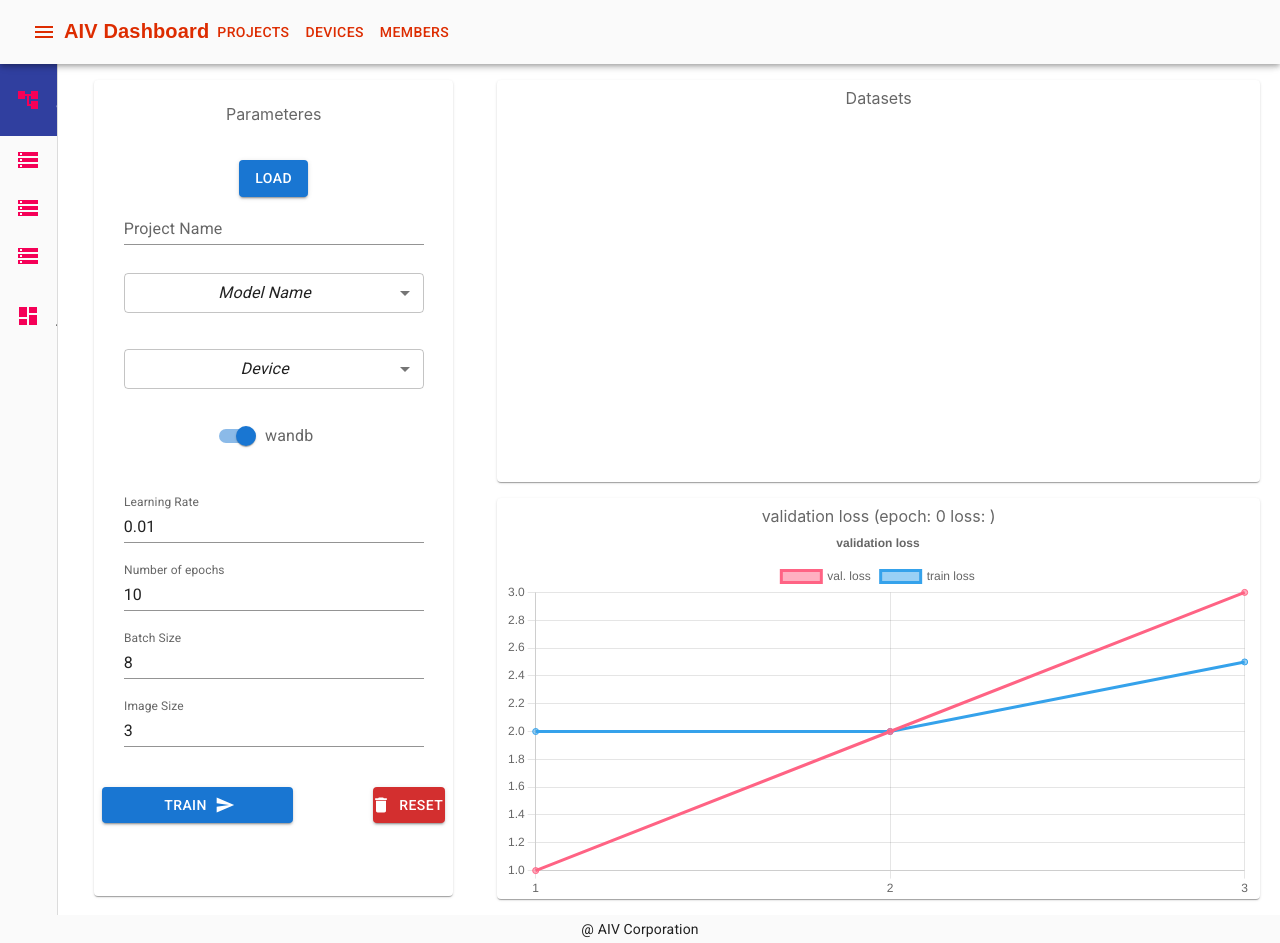
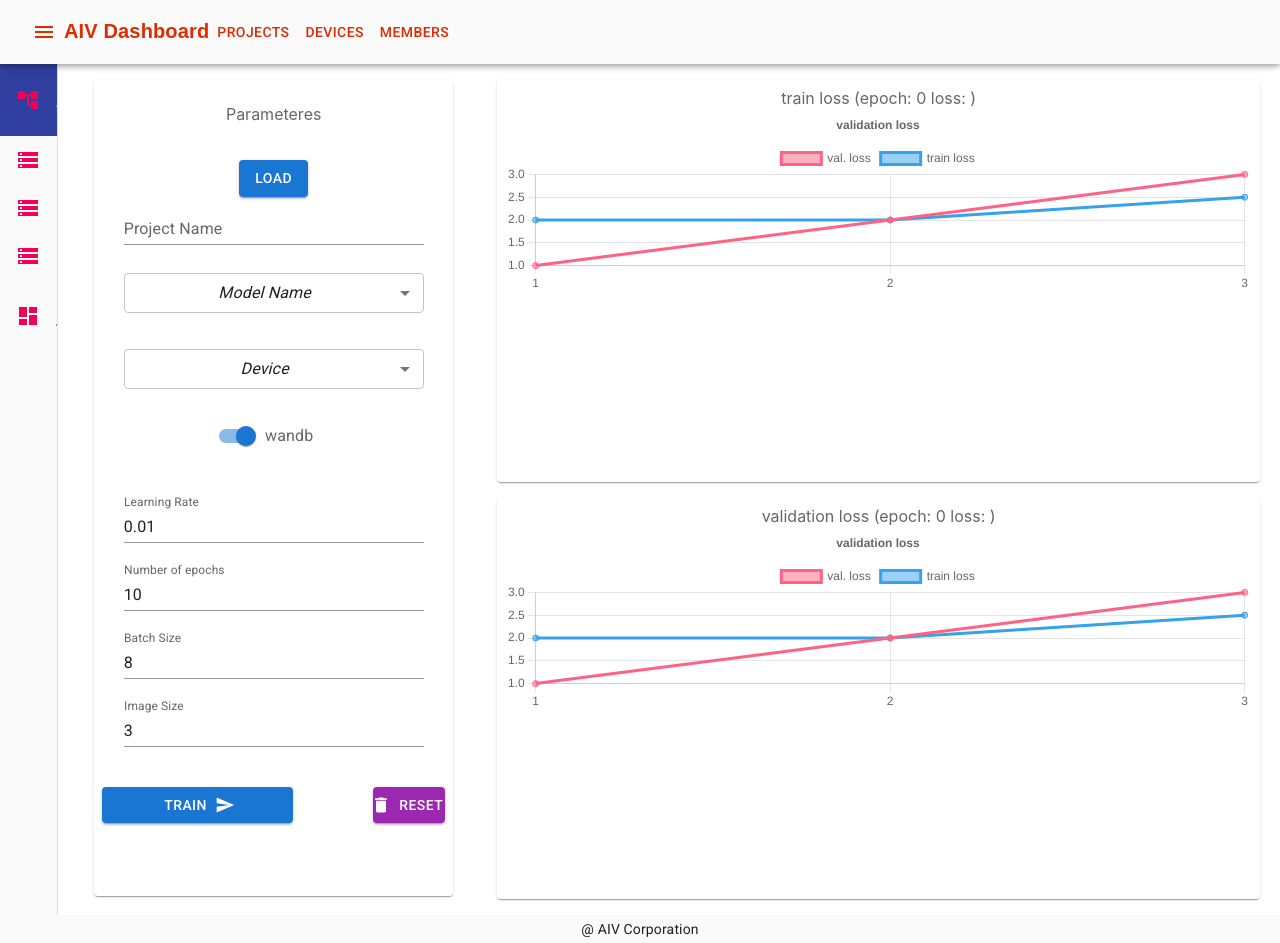
Before and after one commit to wonchul-kim/dashboard_layout, a React (Create React App) app in the folder ui/: page /mlworkflow in a window 1280 px wide. Built offline with nearby package versions, Linux system fonts and the light colour scheme; no server answers.

Commit message:
split train & val loss graph

```diff
--- a/ui/package.json
+++ b/ui/package.json
@@ -29,6 +29,7 @@
     "react-chartjs-2": "^4.0.0",
     "react-dom": "^17.0.1",
     "react-icons": "^4.3.1",
+    "react-native": "^0.66.4",
     "react-router-dom": "^5.2.0",
     "react-scripts": "4.0.1",
     "socket.io-client": "^4.4.1",
--- a/ui/src/drawerPages/mlworkflow.tsx
+++ b/ui/src/drawerPages/mlworkflow.tsx
@@ -20,7 +20,6 @@ import Switch from '@mui/material/Switch';
 import FormControlLabel from '@mui/material/FormControlLabel';
 import socketIOClient from 'socket.io-client';
 
-
 import {
   Chart as ChartJS,
   CategoryScale,
@@ -42,7 +41,23 @@ ChartJS.register(
   Legend
 );
 
-const options = {
+const trainChartOptions = {
+  responsive: true,
+  plugins: {
+    legend: {
+      position: 'top' as const,
+    },
+    title: {
+      display: true,
+      text: 'validation loss',
+    },
+  },
+  scale: {
+
+  }
+};
+
+const valChartOptions = {
   responsive: true,
   plugins: {
     legend: {
@@ -54,7 +69,6 @@ const options = {
     },
   },
 };
-
 
 const Item = styled(Paper)(({ theme }) => ({
   padding: theme.spacing(1),
@@ -118,7 +132,25 @@ class MLWorkflowPage extends Component<appProps, paramsState> {
   epochList_ = [1, 2, 3];
   trainLossList_ = [1, 2, 3];
   // SOCKET IO SETTINGS *******************************************************
-  fromServerTrainData = {
+  trainData = {
+    labels: this.epochList_,
+    datasets: [
+      {
+        label: 'val. loss',
+        data: this.trainLossList_,
+        borderColor: 'rgb(255, 99, 132)',
+        backgroundColor: 'rgba(255, 99, 132, 0.5)',
+      },
+      {
+        label: 'train loss',
+        data: [2, 2, 2.5],
+        borderColor: 'rgb(53, 162, 235)',
+        backgroundColor: 'rgba(53, 162, 235, 0.5)',
+      },
+    ],
+  };
+
+  valData = {
     labels: this.epochList_,
     datasets: [
       {
@@ -142,11 +174,12 @@ class MLWorkflowPage extends Component<appProps, paramsState> {
 
   trainDataHandleFunc = (data: any) => {
     console.log("trainData", data);
-    this.setState({ epoch: data.epoch,
-                    trainValLoss: data.trainValLoss,
-                    epochList: [...this.state.epochList, data.epoch],
-                    trainValLossList: [...this.state.trainValLossList, data.trainValLoss],
-                  });
+    this.setState({
+      epoch: data.epoch,
+      trainValLoss: data.trainValLoss,
+      epochList: [...this.state.epochList, data.epoch],
+      trainValLossList: [...this.state.trainValLossList, data.trainValLoss],
+    });
     console.log(">>>", this.state.trainValLossList)
     console.log(">>>>", this.state.epochList)
   }
@@ -171,9 +204,9 @@ class MLWorkflowPage extends Component<appProps, paramsState> {
     this.socket.on("connect", () => console.log("* CONNECTED TO BACKEND >>>>>>>"));
     this.socket.on("disconnect", () => console.log("* DISCONNECTED TO BACKEND .....!!!"));
     // this.socket.emit("Start", {"status": "Start the training >>>"});
-    this.setState({trainStatus: "Train"});
+    this.setState({ trainStatus: "Train" });
     this.socket.on('response', (data: any) => {
-      this.setState({connection: data.connection});
+      this.setState({ connection: data.connection });
       console.log("response from connection", data.connection);
     });
     this.socket.on("trainData", this.trainDataHandleFunc);
@@ -183,22 +216,22 @@ class MLWorkflowPage extends Component<appProps, paramsState> {
 
     if (this.state.trainStatus === 'Train') {
       console.log("Clicked Train Button")
-      this.setState({trainStatus: "Stop"});
+      this.setState({ trainStatus: "Stop" });
       e.preventDefault();
       this.sendParams();
       // this.socket.on("connect", () => console.log("* CONNECTED TO BACKEND"));
-      this.socket.emit("Start", {"status": "Start the training >>>"});
+      this.socket.emit("Start", { "status": "Start the training >>>" });
       // this.socket.on('response', data => {
       //   this.setState({connection: data.connection});
       //   console.log("response from connection", data.connection);
       // });
       // this.socket.on("trainData", this.trainDataHandleFunc);
     }
-    else if (this.state.trainStatus === 'Stop'){
+    else if (this.state.trainStatus === 'Stop') {
       console.log("Clicked Stop Button");
-      this.setState({trainStatus: "Train"});
+      this.setState({ trainStatus: "Train" });
       e.preventDefault();
-      this.socket.emit("Stop", {"status": "Stop the training !!!!"});
+      this.socket.emit("Stop", { "status": "Stop the training !!!!" });
     }
   }
 
@@ -333,9 +366,9 @@ class MLWorkflowPage extends Component<appProps, paramsState> {
 
             <Stack direction="row" spacing={10}>
               {this.state.trainStatus === 'Train' ?
-                <Button variant='contained' endIcon={<SendIcon />} onClick={this.handleTrainButton} style={{width: '300px'}}> {this.state.trainStatus} </Button>
-                : <Button variant='contained' color='error' endIcon={<SendIcon />} onClick={this.handleTrainButton} style={{width: '300px'}}> {this.state.trainStatus} </Button> }
-              <Button variant='contained' color='error' startIcon={<DeleteIcon />} onClick={this.handleResetButton}> Reset </Button>
+                <Button variant='contained' endIcon={<SendIcon />} onClick={this.handleTrainButton} style={{ width: '300px' }}> {this.state.trainStatus} </Button>
+                : <Button variant='contained' color='error' endIcon={<SendIcon />} onClick={this.handleTrainButton} style={{ width: '300px' }}> {this.state.trainStatus} </Button>}
+              <Button variant='contained' color='secondary' startIcon={<DeleteIcon />} onClick={this.handleResetButton}> Reset </Button>
             </Stack>
           </Item>
 
@@ -343,13 +376,15 @@ class MLWorkflowPage extends Component<appProps, paramsState> {
         </Grid>
         <Grid item xs={8}>
           <Item style={{ height: '48.2vh' }}>
-            Datasets
+            train loss (epoch: {this.state.epoch}  loss: {this.state.trainTrainLossList}) <br />
+            {this.state.trainTrainLossList}
+            <Line options={trainChartOptions} data={this.trainData} height='75vh'/>
           </Item>
           <Item style={{ height: '48.2vh' }}>
-            validation loss (epoch: {this.state.epoch}  loss: {this.state.trainValLossList}) <br/>
+            validation loss (epoch: {this.state.epoch}  loss: {this.state.trainValLossList}) <br />
             {this.state.trainValLossList}
-            <Line options={options} data={this.fromServerTrainData} />
-            </Item>
+            <Line options={valChartOptions} data={this.valData} height='75vh' />
+          </Item>
         </Grid>
       </Grid>
 
```
Also changed, not shown: 2 other files (tests, documents, lock files or other folders).
